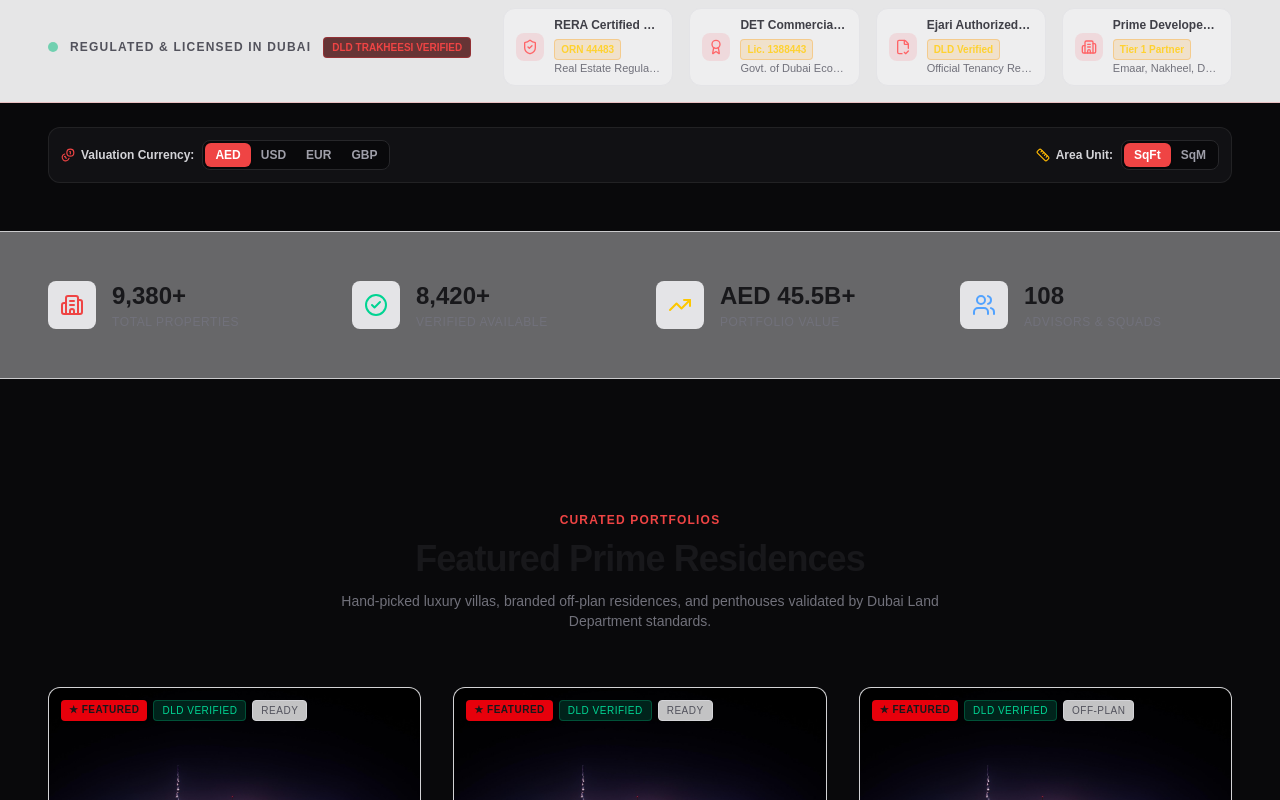
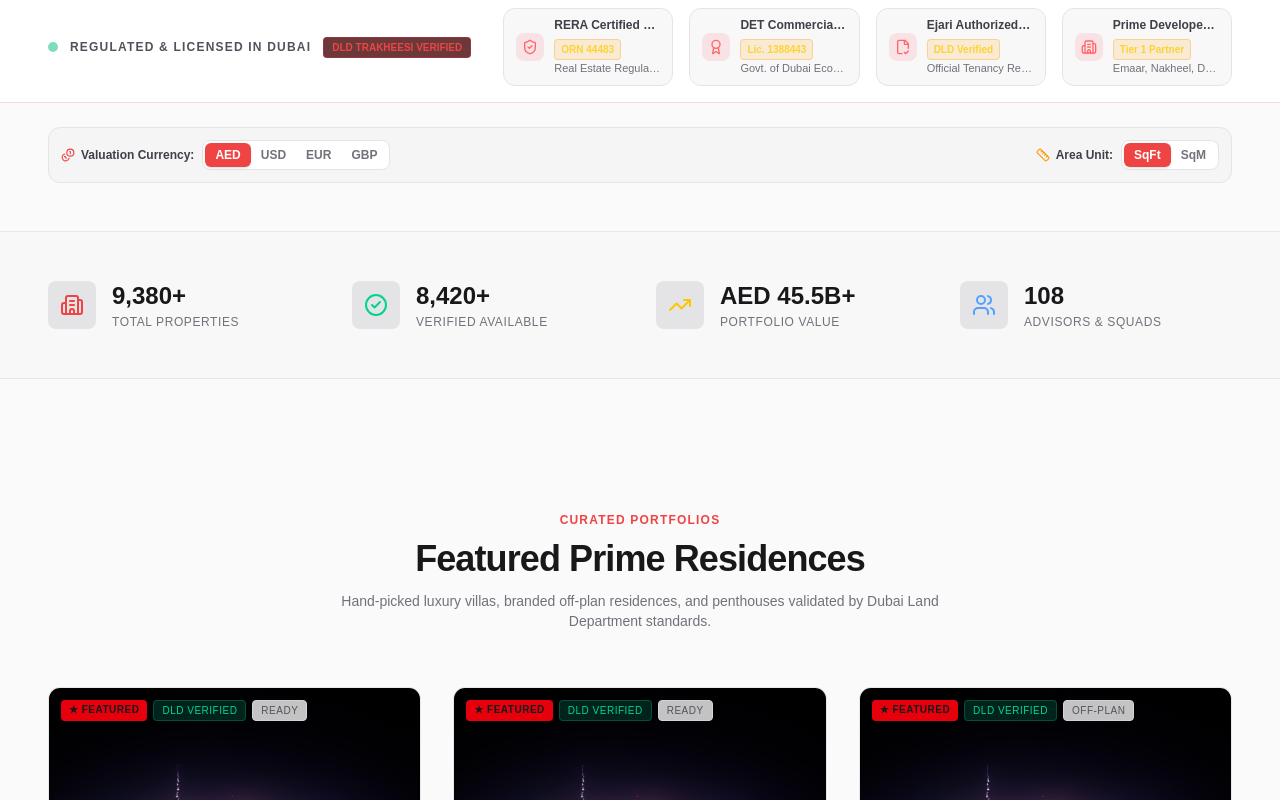
Before and after one commit to arslan9024/White-Caves-Web, a Next.js app: page / in a window 1280 px wide. Shown: the part 1120-1920 px from the top of the page. Built offline with nearby package versions, Linux system fonts and the light colour scheme.

Commit message:
fix: resolve light theme background across page wrapper, CurrencyUnitBar, and Gallery

```diff
--- a/src/app/layout.tsx
+++ b/src/app/layout.tsx
@@ -47,7 +47,7 @@ export default function RootLayout({
 }>) {
   return (
     <html lang="en" suppressHydrationWarning className={`${geistSans.variable} ${geistMono.variable} h-full antialiased`}>
-      <body className="min-h-full flex flex-col bg-zinc-50 dark:bg-zinc-950 text-zinc-900 dark:text-zinc-100 selection:bg-rose-600 selection:text-zinc-900 dark:text-white transition-colors duration-200">
+      <body className="min-h-full flex flex-col bg-zinc-50 dark:bg-zinc-950 text-zinc-900 dark:text-zinc-100 selection:bg-rose-600 selection:text-white transition-colors duration-200">
         <ThemeProvider attribute="class" defaultTheme="dark" enableSystem>
           {children}
         </ThemeProvider>
--- a/src/app/page.tsx
+++ b/src/app/page.tsx
@@ -19,7 +19,7 @@ import { TEAM_MEMBERS } from '@/data/team.data';
 
 export default function Home() {
   return (
-    <div className="relative min-h-screen flex flex-col bg-zinc-950 text-white selection:bg-[#EF4444] selection:text-white">
+    <div className="relative min-h-screen flex flex-col bg-zinc-50 dark:bg-zinc-950 text-zinc-900 dark:text-white selection:bg-[#EF4444] selection:text-white transition-colors">
       <Navbar />
       <main className="flex-1">
         <HeroSection />
--- a/src/components/CurrencyUnitBar/CurrencyUnitBar.tsx
+++ b/src/components/CurrencyUnitBar/CurrencyUnitBar.tsx
@@ -22,14 +22,14 @@ export const CurrencyUnitBar = () => {
 
   return (
     <div className="w-full max-w-7xl mx-auto px-6 lg:px-12 my-6">
-      <div className="w-full bg-zinc-900/60 border border-zinc-800/80 rounded-xl p-3 flex flex-wrap items-center justify-between gap-3 text-xs">
+      <div className="w-full bg-zinc-100/80 dark:bg-zinc-900/60 border border-zinc-200 dark:border-zinc-800/80 rounded-xl p-3 flex flex-wrap items-center justify-between gap-3 text-xs">
         {/* Currency Switcher */}
         <div className="flex items-center gap-2 flex-wrap">
-          <span className="flex items-center gap-1.5 font-bold text-zinc-300">
+          <span className="flex items-center gap-1.5 font-bold text-zinc-700 dark:text-zinc-300">
             <Coins className="w-3.5 h-3.5 text-[#EF4444]" />
             Valuation Currency:
           </span>
-          <div className="flex bg-zinc-950 p-0.5 rounded-lg border border-zinc-800">
+          <div className="flex bg-white dark:bg-zinc-950 p-0.5 rounded-lg border border-zinc-200 dark:border-zinc-800">
             {currencies.map((c) => (
               <button
                 key={c}
@@ -38,7 +38,7 @@ export const CurrencyUnitBar = () => {
                 className={`px-2.5 py-1 rounded-md font-semibold transition ${
                   currency === c
                     ? 'bg-[#EF4444] text-white shadow-sm'
-                    : 'text-zinc-400 hover:text-white'
+                    : 'text-zinc-500 dark:text-zinc-400 hover:text-zinc-900 dark:hover:text-white'
                 }`}
               >
                 {c}
@@ -47,8 +47,8 @@ export const CurrencyUnitBar = () => {
           </div>
 
           {currency !== 'AED' && (
-            <span className="text-[11px] text-zinc-400 flex items-center gap-1">
-              <TrendingUp className="w-3 h-3 text-emerald-400" />
+            <span className="text-[11px] text-zinc-500 dark:text-zinc-400 flex items-center gap-1">
+              <TrendingUp className="w-3 h-3 text-emerald-500 dark:text-emerald-400" />
               1 {currency} ≈ {FX_RATES[currency].toFixed(2)} AED
             </span>
           )}
@@ -56,11 +56,11 @@ export const CurrencyUnitBar = () => {
 
         {/* Dimension Unit Switcher */}
         <div className="flex items-center gap-2">
-          <span className="flex items-center gap-1.5 font-bold text-zinc-300">
-            <Ruler className="w-3.5 h-3.5 text-amber-400" />
+          <span className="flex items-center gap-1.5 font-bold text-zinc-700 dark:text-zinc-300">
+            <Ruler className="w-3.5 h-3.5 text-amber-500 dark:text-amber-400" />
             Area Unit:
           </span>
-          <div className="flex bg-zinc-950 p-0.5 rounded-lg border border-zinc-800">
+          <div className="flex bg-white dark:bg-zinc-950 p-0.5 rounded-lg border border-zinc-200 dark:border-zinc-800">
             {units.map((u) => (
               <button
                 key={u}
@@ -69,7 +69,7 @@ export const CurrencyUnitBar = () => {
                 className={`px-2.5 py-1 rounded-md font-semibold transition ${
                   unit === u
                     ? 'bg-[#EF4444] text-white shadow-sm'
-                    : 'text-zinc-400 hover:text-white'
+                    : 'text-zinc-500 dark:text-zinc-400 hover:text-zinc-900 dark:hover:text-white'
                 }`}
               >
                 {u}
--- a/src/components/Gallery/DubaiSunsetGallery.tsx
+++ b/src/components/Gallery/DubaiSunsetGallery.tsx
@@ -51,15 +51,15 @@ export const DubaiSunsetGallery = () => {
             <Camera size={22} />
           </div>
           <div>
-            <h3 className="text-2xl font-extrabold text-white tracking-tight">
+            <h3 className="text-2xl font-extrabold text-zinc-900 dark:text-white tracking-tight">
               Dubai Golden Hour Lifestyle Gallery
             </h3>
-            <p className="text-xs text-zinc-400 mt-0.5">
+            <p className="text-xs text-zinc-500 dark:text-zinc-400 mt-0.5">
               Curated editorial photography captured across Dubai's most prestigious coastal horizons.
             </p>
           </div>
         </div>
-        <span className="text-[10px] font-bold uppercase tracking-wider px-3 py-1 rounded-full bg-zinc-900 border border-zinc-800 text-amber-400">
+        <span className="text-[10px] font-bold uppercase tracking-wider px-3 py-1 rounded-full bg-zinc-100 dark:bg-zinc-900 border border-zinc-200 dark:border-zinc-800 text-amber-500 dark:text-amber-400">
           Editorial 4K Curation
         </span>
       </div>
@@ -69,7 +69,7 @@ export const DubaiSunsetGallery = () => {
           <div
             key={photo.id}
             onClick={() => setSelectedPhoto(photo)}
-            className="group relative h-64 rounded-2xl overflow-hidden bg-zinc-950 border border-zinc-800 hover:border-red-500/50 shadow-xl transition-all cursor-pointer"
+            className="group relative h-64 rounded-2xl overflow-hidden bg-white dark:bg-zinc-950 border border-zinc-200 dark:border-zinc-800 hover:border-red-500/50 shadow-xl transition-all cursor-pointer"
           >
             <Image
               src={photo.imageUrl}
```
